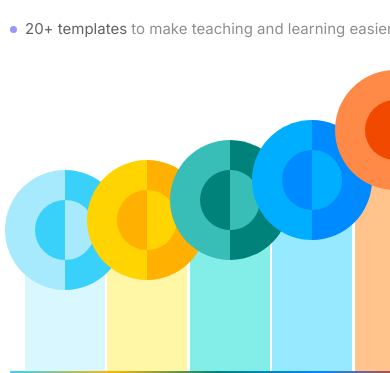
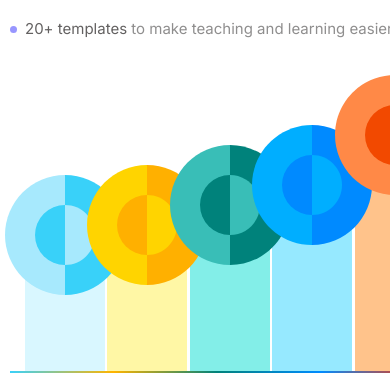
Before and after one commit to tanyagrr/first-project, a React (Vite) app: page / in a window 390 px wide. Shown: the part 422-795 px from the top of the page. Built offline with nearby package versions, Linux system fonts and the light colour scheme.

Commit message:
fix media query

```diff
--- a/src/App.css
+++ b/src/App.css
@@ -284,6 +284,6 @@ and (max-width: 480px)  {
       transform: scale(3);
       position: relative;
       left: 20px;
-      top: 35px;
+      top: 40px;
     }
 }
```
